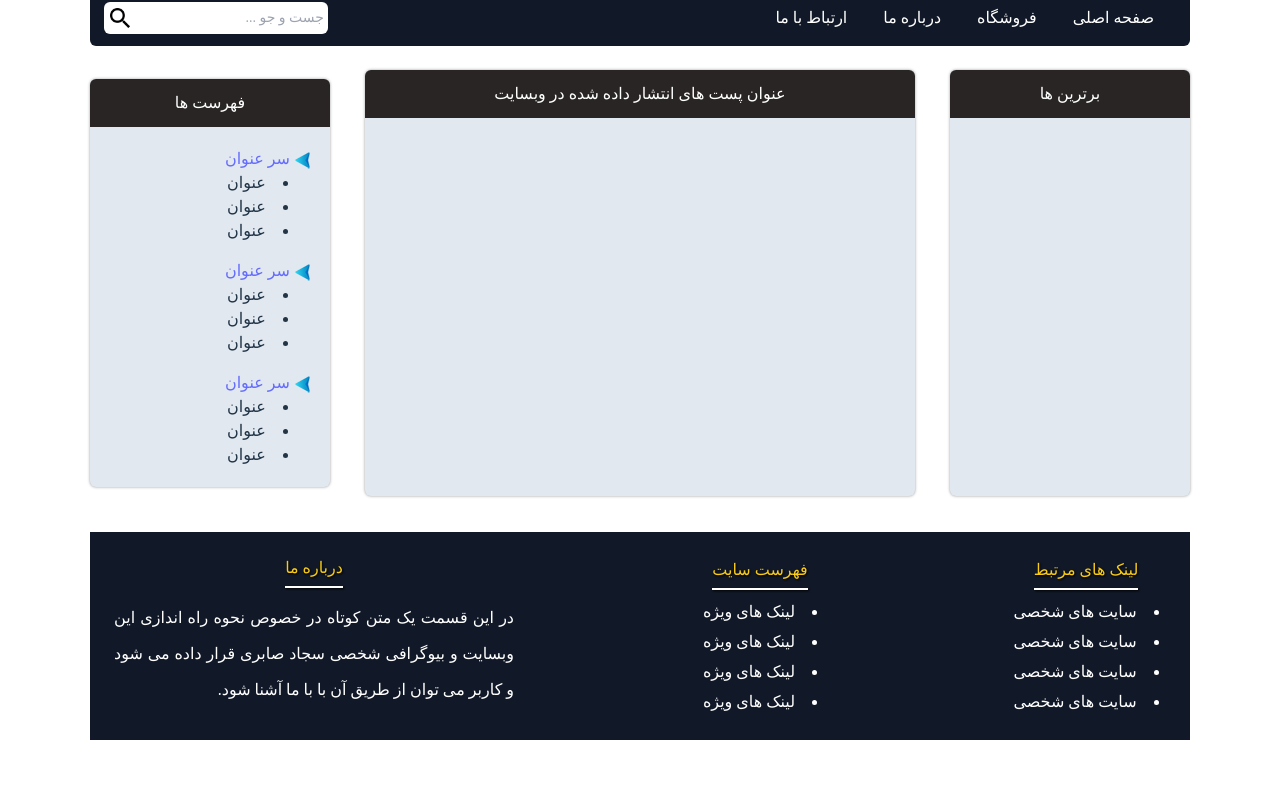
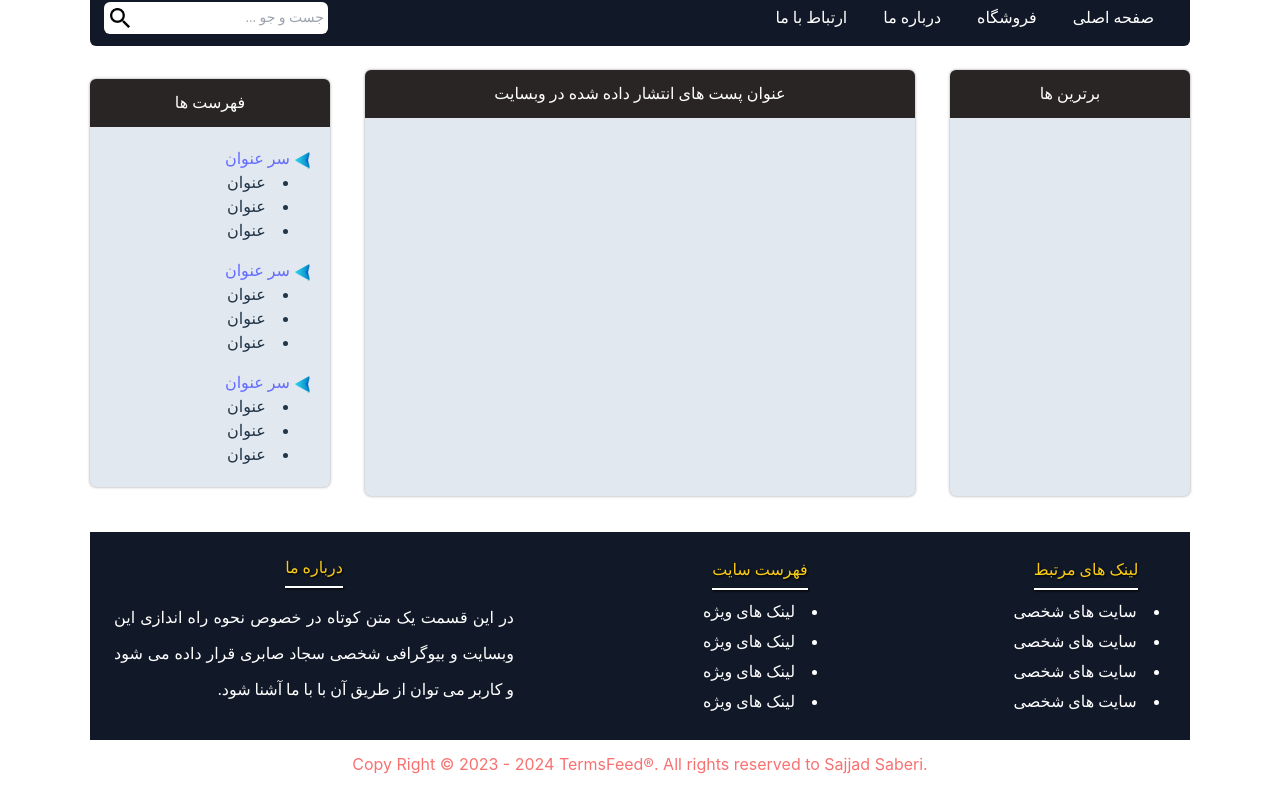
Before and after one commit to sajjadsaberi/Persona-lWebsite-By-ReactJS-and-Tailwind, a React (Vite) app: page / in a window 1280 px wide. Shown: the part 378-1186 px from the top of the page. Before the commit the page ends 1150 px from the top, so only its background shows below. Built offline with nearby package versions, Linux system fonts and the light colour scheme.

Commit message:
add copy right text to website

```diff
--- a/src/components/footer.jsx
+++ b/src/components/footer.jsx
@@ -30,6 +30,9 @@ function Footers() {
                 </p>
             </div>
         </footer>
+        <p className='mt-3 text-base text-red-400'>
+        Copy Right © 2023 - 2024 TermsFeed®. All rights reserved to Sajjad Saberi.
+        </p>
         </>
     )
 }
```
